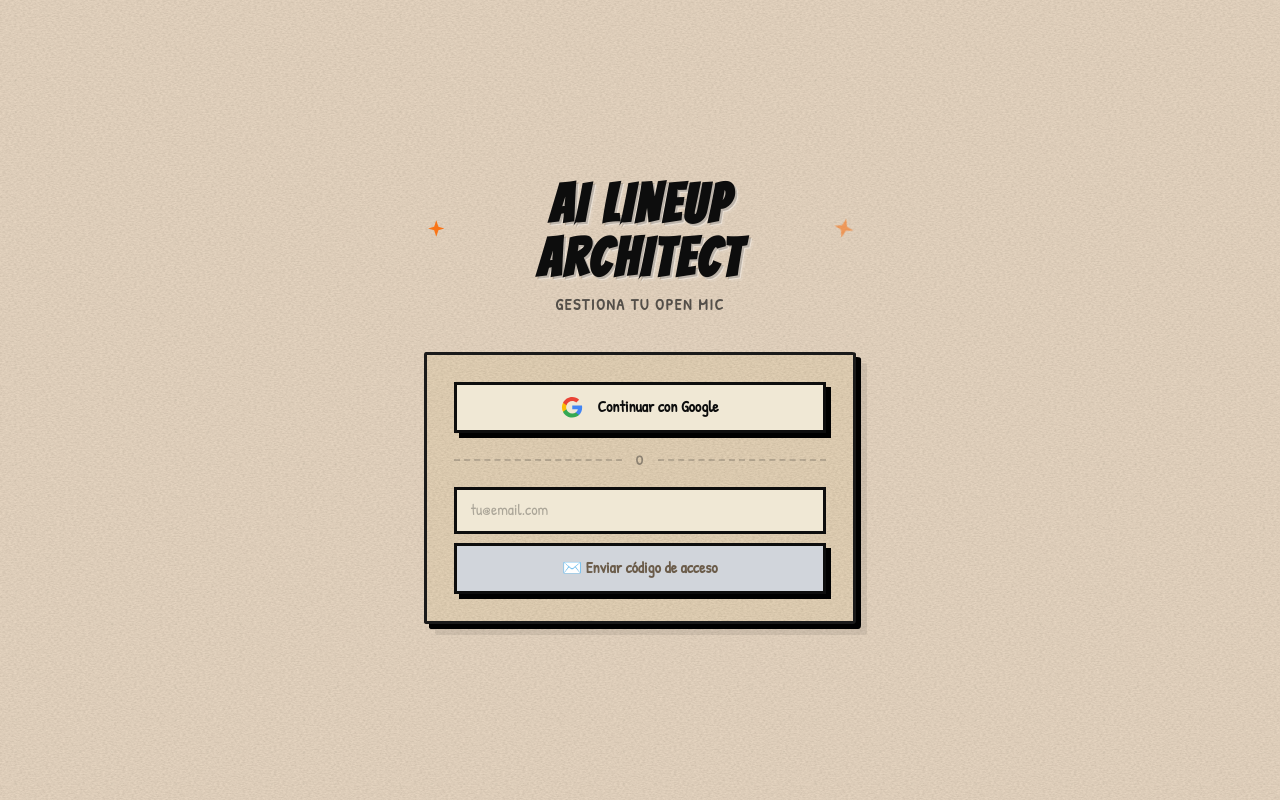
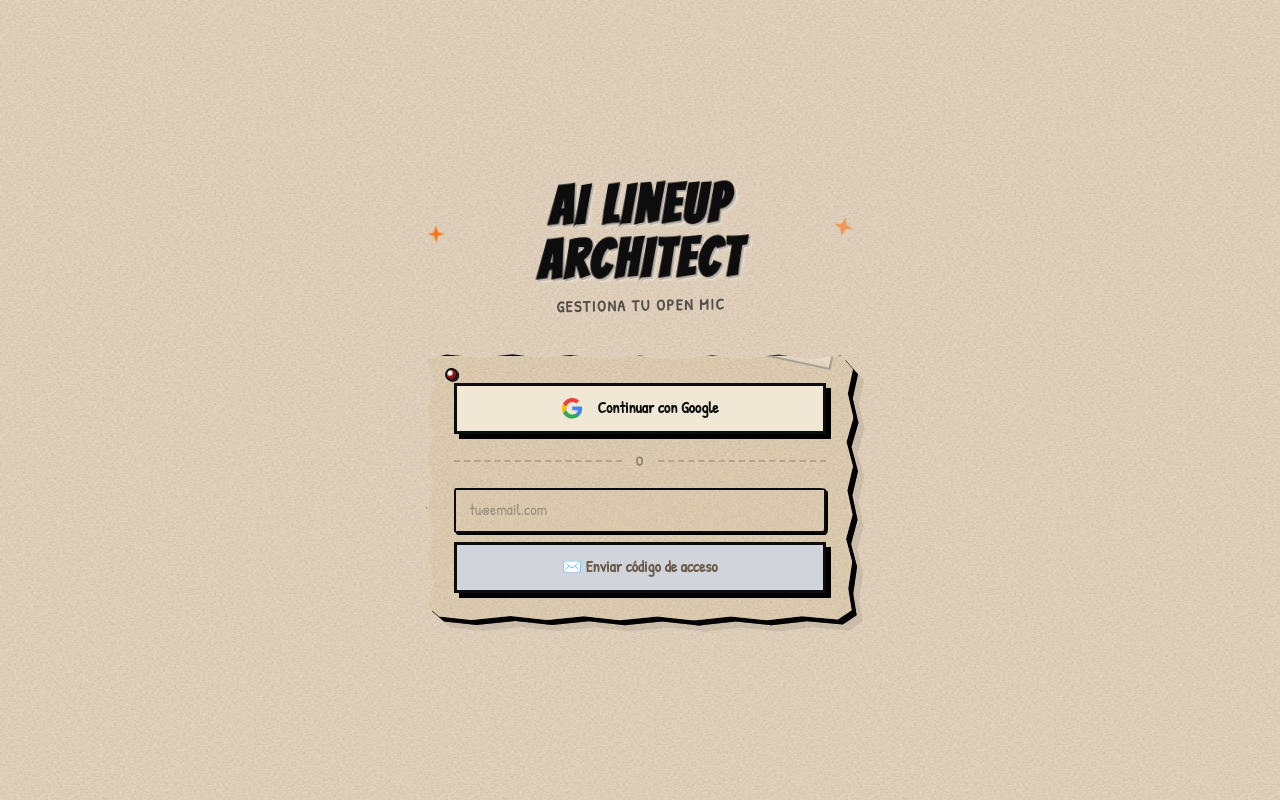
Before and after one commit to SAfonso/recova-project, a React (Vite) app in the folder frontend/: page / in a window 1280 px wide. Built offline with nearby package versions, Linux system fonts and the light colour scheme; no server answers.

Commit message:
feat(frontend): rediseña UI a estilo cartoon-brutalist táctil

```diff
--- a/frontend/src/components/LoginScreen.jsx
+++ b/frontend/src/components/LoginScreen.jsx
@@ -66,7 +66,7 @@ export function LoginScreen() {
     <main className="paint-bg flex min-h-screen items-center justify-center px-4">
       <div className="w-full max-w-sm">
 
-        <div className="mb-8 text-center">
+        <div className="mb-8 -rotate-1 text-center">
           <div className="inline-flex items-center gap-2">
             <SparkIcon className="animate-spark h-6 w-6 text-[#F97316]" />
             <h1 className="font-['Bangers'] text-5xl tracking-wider text-[#1a1a1a] drop-shadow-[3px_3px_0px_rgba(255,255,255,0.4)]">
@@ -79,11 +79,11 @@ export function LoginScreen() {
           </p>
         </div>
 
-        <div className="animate-pop-in paper-drop">
-          <div className="paper-rough paper-note border-[3px] border-[#1a1a1a] bg-[#fffef5] p-6 flex flex-col gap-4">
+        <div className="animate-pop-in -rotate-[1.2deg] paper-drop">
+          <div className="scrapbook-panel pin-corner paper-rough paper-note p-6 flex flex-col gap-4">
 
             {error && (
-              <p className="rounded-md border-2 border-[#7f1d1d] bg-[#fee2e2] px-3 py-2 text-xs text-[#7f1d1d]">
+              <p className="paper-strip rounded-md border-2 border-[#7f1d1d] bg-[#fee2e2] px-3 py-2 text-xs text-[#7f1d1d]">
                 {error}
               </p>
             )}
@@ -119,7 +119,7 @@ export function LoginScreen() {
                   onChange={(e) => setEmail(e.target.value)}
                   placeholder="tu@email.com"
                   required
-                  className="rounded-none border-[3px] border-[#0D0D0D] bg-[#EDE8DC] px-3 py-2 text-sm text-[#0D0D0D] placeholder-[#0D0D0D]/30 outline-none focus:border-[#3D5F6C] transition-colors"
+                  className="paper-strip rounded-none border-[3px] border-[#0D0D0D] bg-[#EDE8DC] px-3 py-2 text-sm text-[#0D0D0D] placeholder-[#0D0D0D]/30 outline-none focus:border-[#3D5F6C] transition-colors"
                 />
                 <button
                   type="submit"
@@ -150,7 +150,7 @@ export function LoginScreen() {
                   maxLength={6}
                   autoFocus
                   required
-                  className="rounded-none border-[3px] border-[#0D0D0D] bg-[#EDE8DC] px-3 py-2 text-2xl font-bold text-center tracking-[0.4em] text-[#0D0D0D] placeholder-[#0D0D0D]/20 outline-none focus:border-[#3D5F6C] transition-colors"
+                  className="paper-strip rounded-none border-[3px] border-[#0D0D0D] bg-[#EDE8DC] px-3 py-2 text-2xl font-bold text-center tracking-[0.4em] text-[#0D0D0D] placeholder-[#0D0D0D]/20 outline-none focus:border-[#3D5F6C] transition-colors"
                 />
                 <button
                   type="submit"
--- a/frontend/src/components/OnboardingScreen.jsx
+++ b/frontend/src/components/OnboardingScreen.jsx
@@ -29,7 +29,7 @@ export function OnboardingScreen({ session, onComplete }) {
     <main className="paint-bg flex min-h-screen items-center justify-center px-4">
       <div className="w-full max-w-sm">
 
-        <div className="mb-8 text-center">
+        <div className="mb-8 rotate-1 text-center">
           <div className="inline-flex items-center gap-2">
             <SparkIcon className="animate-spark h-6 w-6 text-[#F97316]" />
             <h1 className="font-['Bangers'] text-5xl tracking-wider text-[#1a1a1a] drop-shadow-[3px_3px_0px_rgba(255,255,255,0.4)]">
@@ -42,8 +42,8 @@ export function OnboardingScreen({ session, onComplete }) {
           </p>
         </div>
 
-        <div className="animate-pop-in paper-drop">
-          <div className="paper-rough paper-note border-[3px] border-[#1a1a1a] bg-[#fffef5] p-6">
+        <div className="animate-pop-in rotate-[-1.1deg] paper-drop">
+          <div className="scrapbook-panel pin-corner paper-rough paper-note p-6">
             <form onSubmit={handleCreate} className="flex flex-col gap-4">
 
               <p className="text-sm text-[#6B5C4A] leading-snug">
@@ -63,7 +63,7 @@ export function OnboardingScreen({ session, onComplete }) {
                   value={nombre}
                   onChange={(e) => setNombre(e.target.value)}
                   placeholder="Comedy Club Madrid"
-                  className="rounded-none border-[3px] border-[#0D0D0D] bg-[#EDE8DC] px-3 py-2 text-sm text-[#0D0D0D] outline-none placeholder:text-[#0D0D0D]/40 focus:ring-2 focus:ring-[#3D5F6C]"
+                  className="paper-strip rounded-none border-[3px] border-[#0D0D0D] bg-[#EDE8DC] px-3 py-2 text-sm text-[#0D0D0D] outline-none placeholder:text-[#0D0D0D]/40 focus:ring-2 focus:ring-[#3D5F6C]"
                 />
               </div>
 
--- a/frontend/src/components/ValidateView.jsx
+++ b/frontend/src/components/ValidateView.jsx
@@ -132,8 +132,8 @@ export function ValidateView() {
       <div className="mx-auto flex max-w-lg flex-col gap-5">
 
         {/* Header */}
-        <div className="paper-drop">
-          <div className="paper-rough paper-note border-[3px] border-[#1a1a1a] bg-[#fffef5] px-5 py-4">
+        <div className="paper-drop rotate-[1deg]">
+          <div className="scrapbook-panel pin-corner paper-rough paper-note px-5 py-4">
             <h1 className="font-['Bangers'] text-2xl tracking-wide text-[#1a1a1a]">
               Valida el Lineup
             </h1>
@@ -153,7 +153,7 @@ export function ValidateView() {
         )}
 
         {/* Lista de candidatos */}
-        <section className="notebook-lines relative mx-auto w-full overflow-hidden rounded-lg border-[3px] border-[#1a1a1a] bg-[#fff8e7] px-6 py-4">
+        <section className="scrapbook-panel notebook-lines relative mx-auto w-full overflow-hidden rounded-lg bg-[#fff8e7] px-6 py-4">
           <div className="flex flex-col gap-2">
             {data.candidates.map((c, i) => {
               const selected = selectedIds.includes(c.solicitud_id);
@@ -162,7 +162,7 @@ export function ValidateView() {
                   key={c.solicitud_id}
                   type="button"
                   onClick={() => toggle(c.solicitud_id)}
-                  className={`flex w-full items-center gap-3 rounded-md border-2 px-3 py-2.5 text-left transition-all duration-150
+                  className={`paper-strip tilt-soft flex w-full items-center gap-3 rounded-md border-2 px-3 py-2.5 text-left transition-all duration-150
                     ${selected
                       ? 'border-[#1a1a1a] bg-[#1a1a1a] text-[#fff8e7]'
                       : 'border-[#C8B89A] bg-[#F5F0E1] text-[#1a1a1a] hover:border-[#1a1a1a]'
--- a/frontend/src/components/open-mic/NotebookSheet.jsx
+++ b/frontend/src/components/open-mic/NotebookSheet.jsx
@@ -55,8 +55,8 @@ export function NotebookSheet({
       </div>
 
       {/* Hoja rugosa con drop-shadow */}
-      <div className="paper-drop">
-        <div className="notebook-lines paper-rough paper-note relative overflow-hidden border-[3px] border-[#1a1a1a] bg-[#fffef5] px-4 pb-14 pt-5">
+      <div className="paper-drop rotate-[0.9deg]">
+        <div className="scrapbook-panel pin-corner notebook-lines paper-rough paper-note relative overflow-hidden px-4 pb-14 pt-5">
 
           {/* Franja encuadernación izquierda */}
           <div
@@ -99,7 +99,7 @@ export function NotebookSheet({
                   const draft = getDraft(candidate);
                   const stagger = index < 6 ? `stagger-${index + 1}` : 'stagger-6';
                   return (
-                    <li key={candidate.row_key} className={`animate-slide-up ${stagger} flex items-center gap-2 border-b-[2px] border-[#0D0D0D]/10 py-[7px] text-[#0D0D0D] last:border-0`}>
+                    <li key={candidate.row_key} className={`animate-slide-up tilt-soft ${stagger} paper-strip mb-2 flex items-center gap-2 px-2 py-[7px] text-[#0D0D0D] last:border-0`}>
                       <span className="w-5 shrink-0 text-right text-xs font-bold text-[#0D0D0D]/40">{index + 1}</span>
                       <span className="truncate font-['Patrick_Hand'] text-xl font-bold md:text-2xl">{candidate.nombre ?? candidate.instagram ?? 'Sin nombre'}</span>
                       <span
--- a/frontend/src/index.css
+++ b/frontend/src/index.css
@@ -60,6 +60,10 @@ body {
   font-family: 'Patrick Hand', 'Comic Sans MS', cursive;
   background-color: var(--c-bg);
   color: var(--c-ink);
+}
+
+#root {
+  min-height: 100vh;
 }
 
 /* ══════════════════════════════════════════════════════
@@ -127,6 +131,66 @@ h1, h2, h3 {
   background-size: 400px 400px;
   background-repeat: repeat;
 }
+
+.paper-crumpled {
+  background-color: var(--c-paper-alt);
+  background-image:
+    var(--paper-noise),
+    repeating-linear-gradient(32deg, rgba(0, 0, 0, 0.06) 0 2px, transparent 2px 20px),
+    repeating-linear-gradient(-27deg, rgba(0, 0, 0, 0.04) 0 1px, transparent 1px 16px);
+  background-size: 350px 350px, 150px 150px, 120px 120px;
+}
+
+.scrapbook-panel {
+  position: relative;
+  border: var(--border-ink);
+  box-shadow: var(--shadow-hard);
+  border-radius: 4px;
+  clip-path: polygon(0.8% 2.2%, 5.2% 0.6%, 13% 1.8%, 20.5% 0.5%, 27% 1.9%, 33.8% 0.7%, 43% 2.4%, 50% 0.9%, 58% 2.5%, 66.7% 0.8%, 74.5% 2.2%, 82% 0.6%, 89.5% 2.3%, 96.5% 0.9%, 99.3% 6%, 98.1% 15%, 99.4% 24%, 97.8% 33%, 99.3% 42%, 98% 51%, 99.2% 60%, 97.7% 69%, 99.1% 77.5%, 98.2% 87.5%, 99% 95.5%, 95.8% 98.9%, 87.5% 97.7%, 79.3% 99.2%, 71% 97.8%, 62.5% 99.3%, 54% 97.8%, 45.3% 99.2%, 37% 97.7%, 28.5% 99.1%, 20% 97.6%, 11% 99.1%, 3.5% 97.8%, 0.7% 94%, 2.2% 85%, 0.8% 75.5%, 2.3% 66.2%, 0.6% 57.5%, 2.1% 48.3%, 0.7% 39%, 2.2% 30.1%, 0.8% 21.1%, 2.4% 11.4%);
+}
+
+.scrapbook-panel::before,
+.scrapbook-panel::after {
+  content: '';
+  position: absolute;
+  width: 70px;
+  height: 18px;
+  background: linear-gradient(180deg, rgba(255,255,255,0.45), rgba(255,255,255,0.18));
+  border: 2px solid rgba(40, 40, 40, 0.35);
+  pointer-events: none;
+}
+
+.scrapbook-panel::before {
+  top: -14px;
+  left: 18px;
+  transform: rotate(-9deg);
+}
+
+.scrapbook-panel::after {
+  top: -11px;
+  right: 20px;
+  transform: rotate(12deg);
+}
+
+.pin-corner {
+  position: relative;
+}
+
+.pin-corner::before {
+  content: '';
+  position: absolute;
+  right: 14px;
+  top: 12px;
+  width: 13px;
+  height: 13px;
+  border-radius: 999px;
+  background: radial-gradient(circle at 35% 30%, #fff 0 20%, #991b1b 42%, #4a0d0d 100%);
+  border: 2px solid #111;
+  box-shadow: 1px 1px 0 #000;
+}
+
+.tilt-soft:nth-of-type(odd) { transform: rotate(-1.2deg); }
+.tilt-soft:nth-of-type(even) { transform: rotate(1.4deg); }
 
 /*
   .notebook-lines: papel de cuaderno con grano + franjas.
```
Also changed, not shown: frontend/src/components/OpenMicDetail.jsx (+6 -6 lines), frontend/src/components/OpenMicSelector.jsx (+10 -10 lines).
